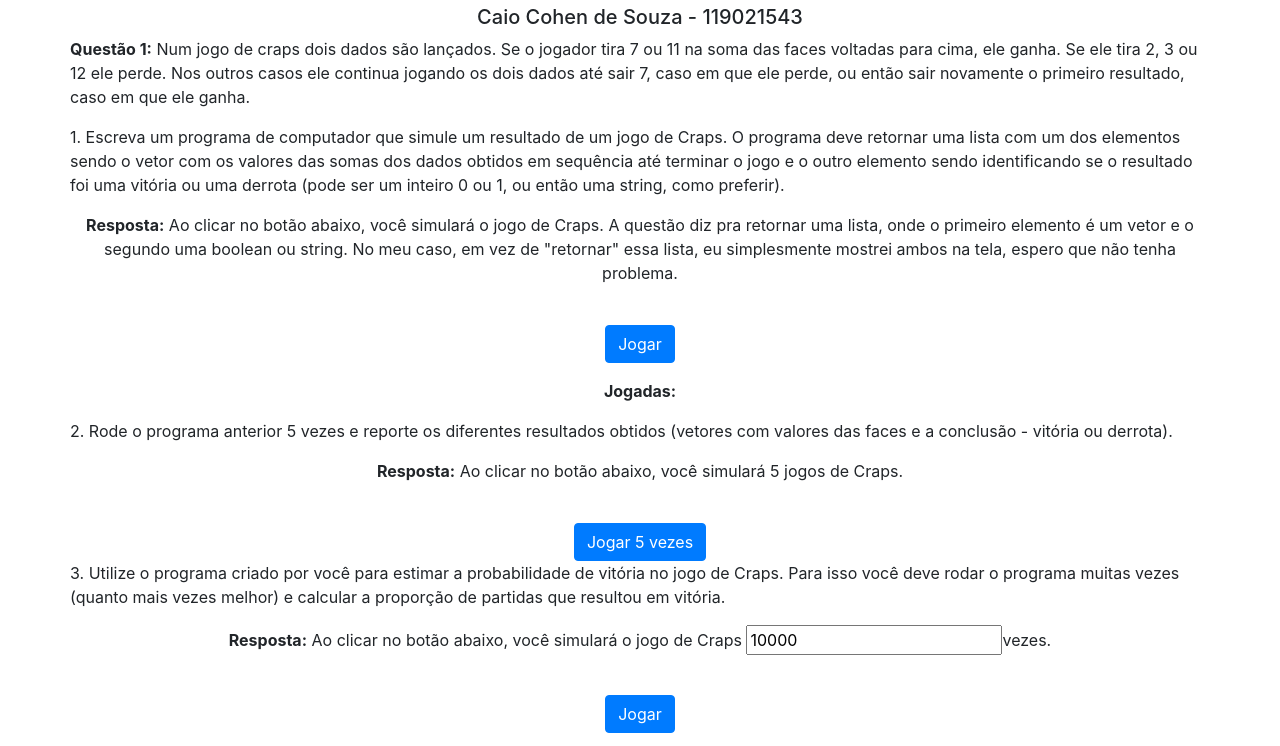
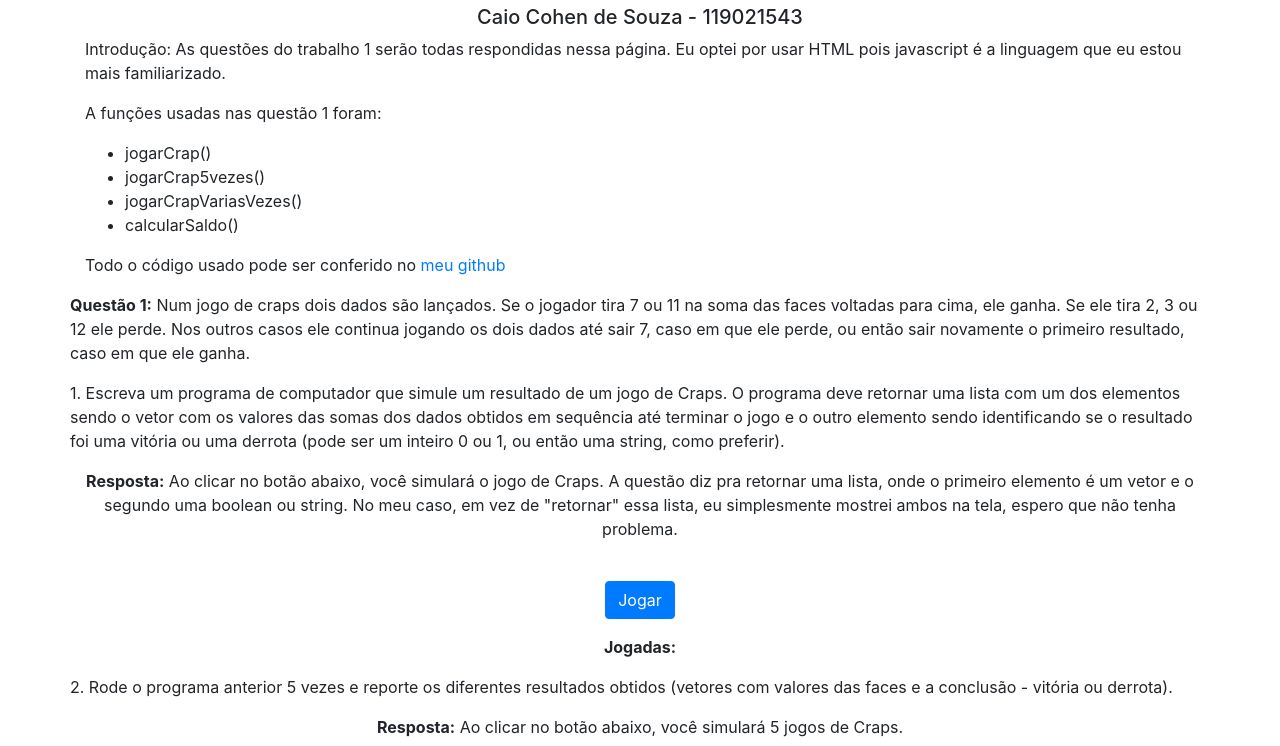
Before and after one commit to CaioCohen/ProbabilitySimulator, a plain HTML site: page index.html in a window 1280 px wide. Shown: the part 51-797 px from the top of the page. Drawn offline with nearby package versions, Linux system fonts and the light colour scheme.

Commit message:
introducao

```diff
--- a/index.html
+++ b/index.html
@@ -10,6 +10,23 @@
   <h1>Trabalho 1 Probabilidade e Estatistica</h1>
   <h5>Caio Cohen de Souza - 119021543</h5>
   <div class="container">
+    <p>Introdução: As questões do trabalho 1 serão todas respondidas nessa página. Eu optei por usar HTML pois javascript é a linguagem que eu estou mais familiarizado.</p>
+  <p>A funções usadas nas questão 1 foram:</p>
+  <ul>
+    <li>
+        jogarCrap()
+    </li>
+    <li>
+        jogarCrap5vezes()
+    </li>
+    <li>
+        jogarCrapVariasVezes()
+    </li>
+    <li>
+        calcularSaldo()
+    </li>
+  </ul>
+  <p>Todo o código usado pode ser conferido no  <a href="https://github.com/CaioCohen/ProbabilitySimulator" target="_blank">meu github</a></p>
     <div class="row">
         <p>
             <span class="bold">Questão 1:</span><span> Num jogo de craps dois dados são lançados. Se o jogador tira 7 ou 11 na soma das faces voltadas
```
